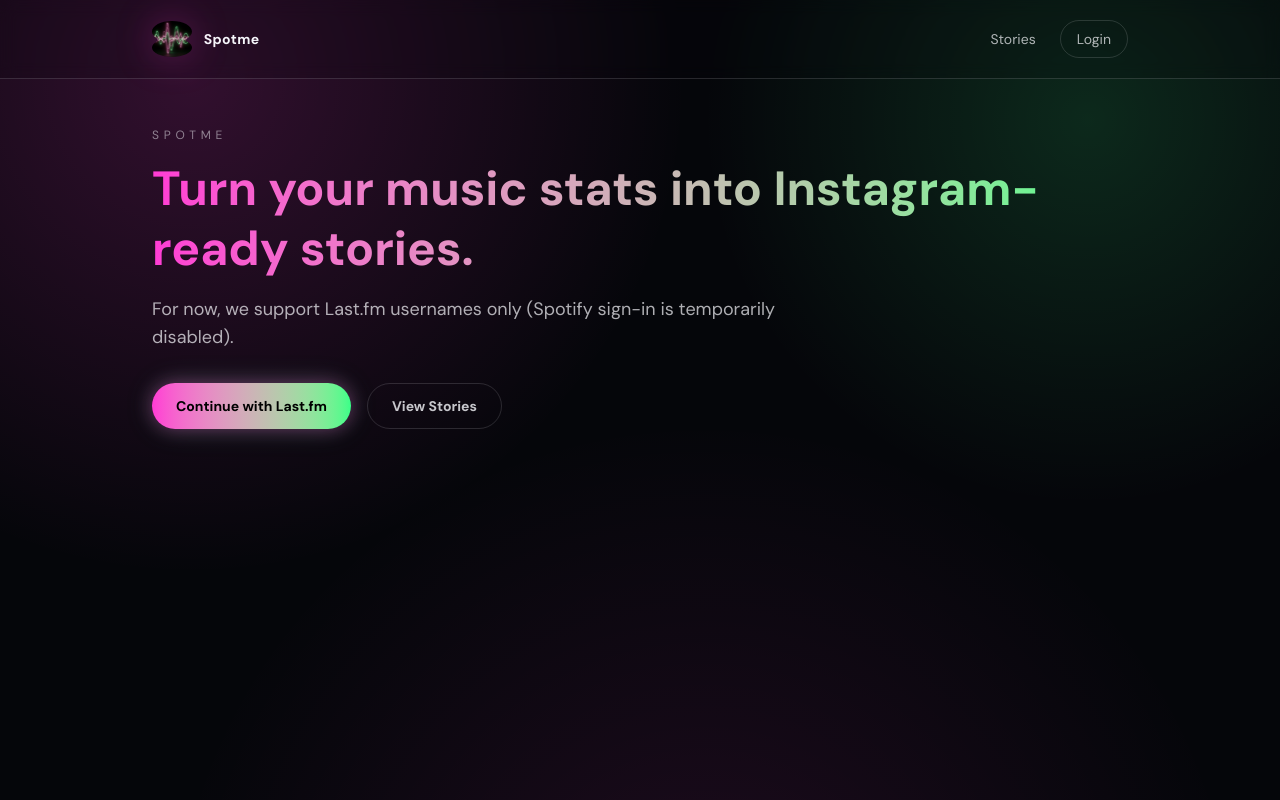
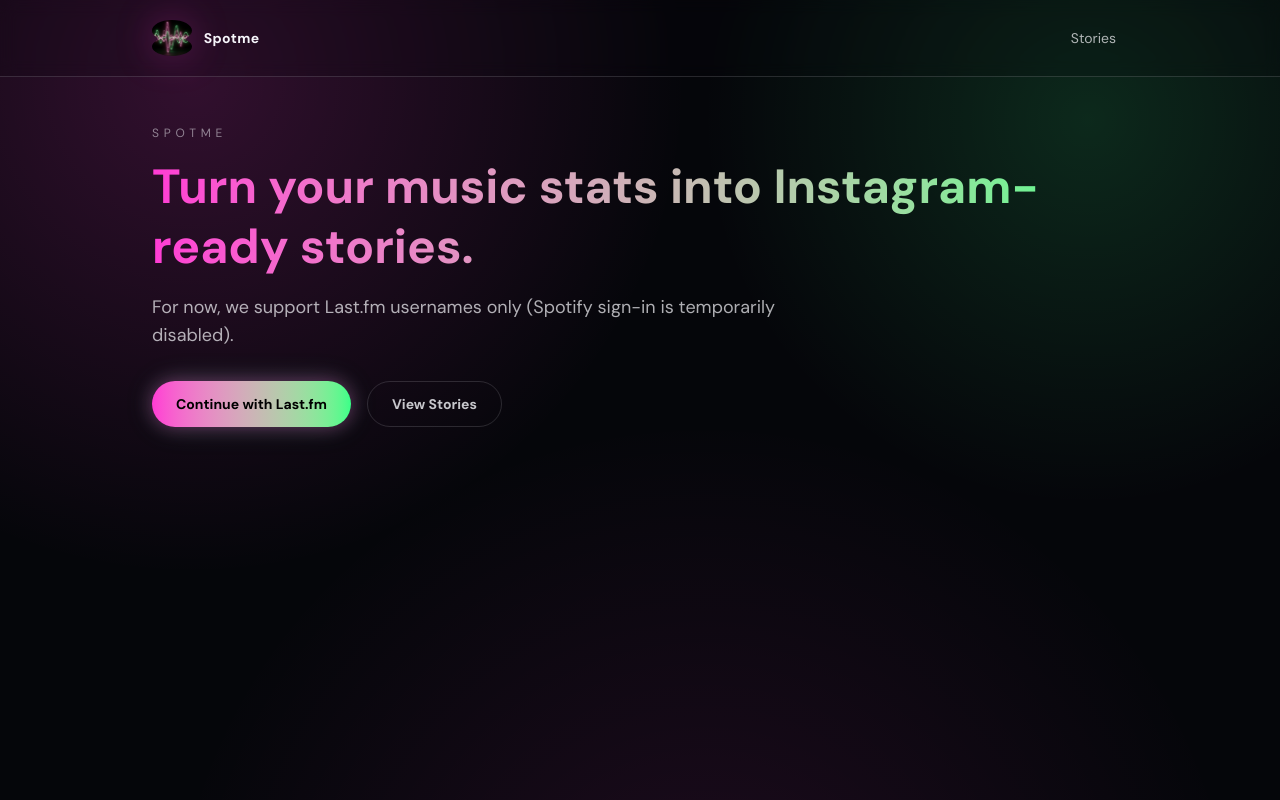
Before and after one commit to acidbutter96/spotme, a Next.js app: page / in a window 1280 px wide. Built offline with nearby package versions, Linux system fonts and the light colour scheme.

Commit message:
refactor: remove unused Login link from navigation

```diff
--- a/src/app/layout.tsx
+++ b/src/app/layout.tsx
@@ -54,12 +54,6 @@
                 >
                   Stories
                 </Link>
-                <Link
-                  href="/login"
-                  className="rounded-full border border-border px-4 py-2 transition hover:border-neon-pink/70 hover:text-foreground"
-                >
-                  Login
-                </Link>
               </nav>
             </div>
           </header>
```
